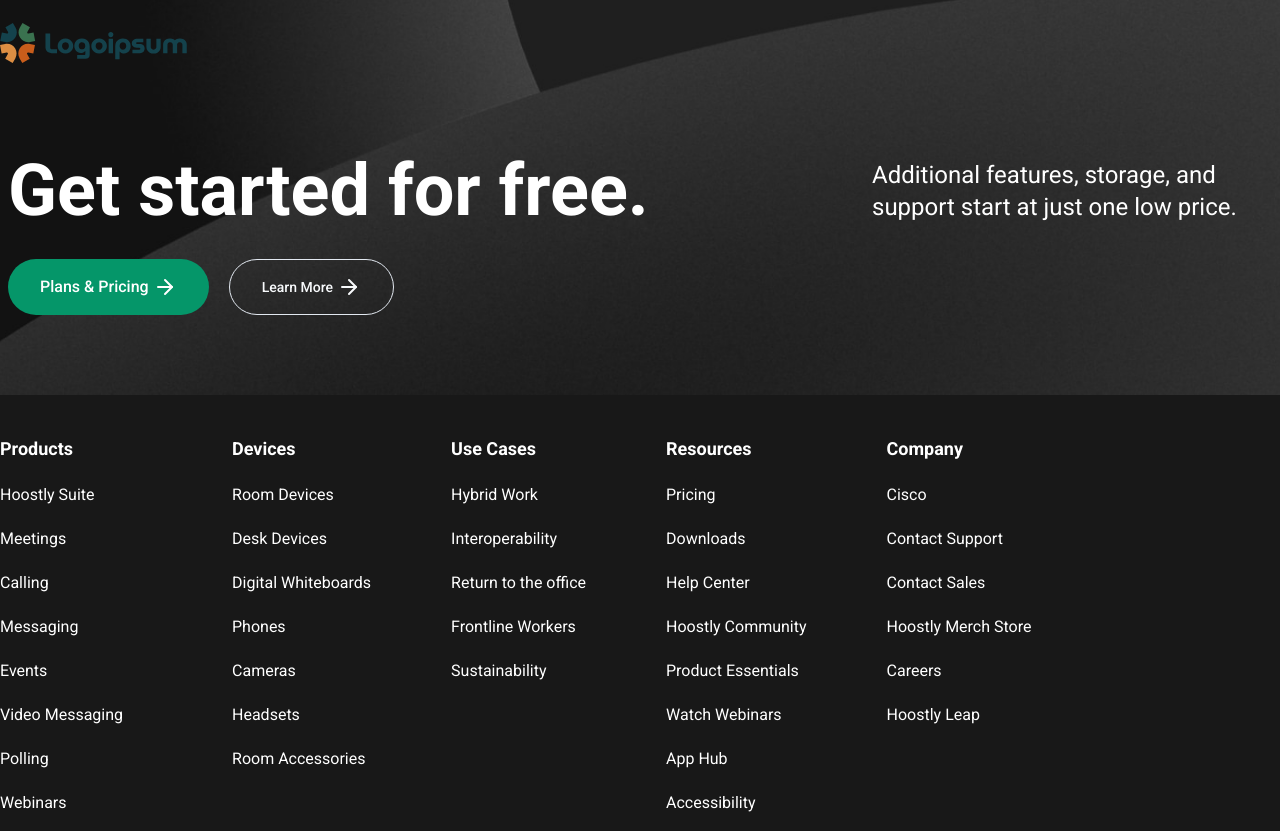
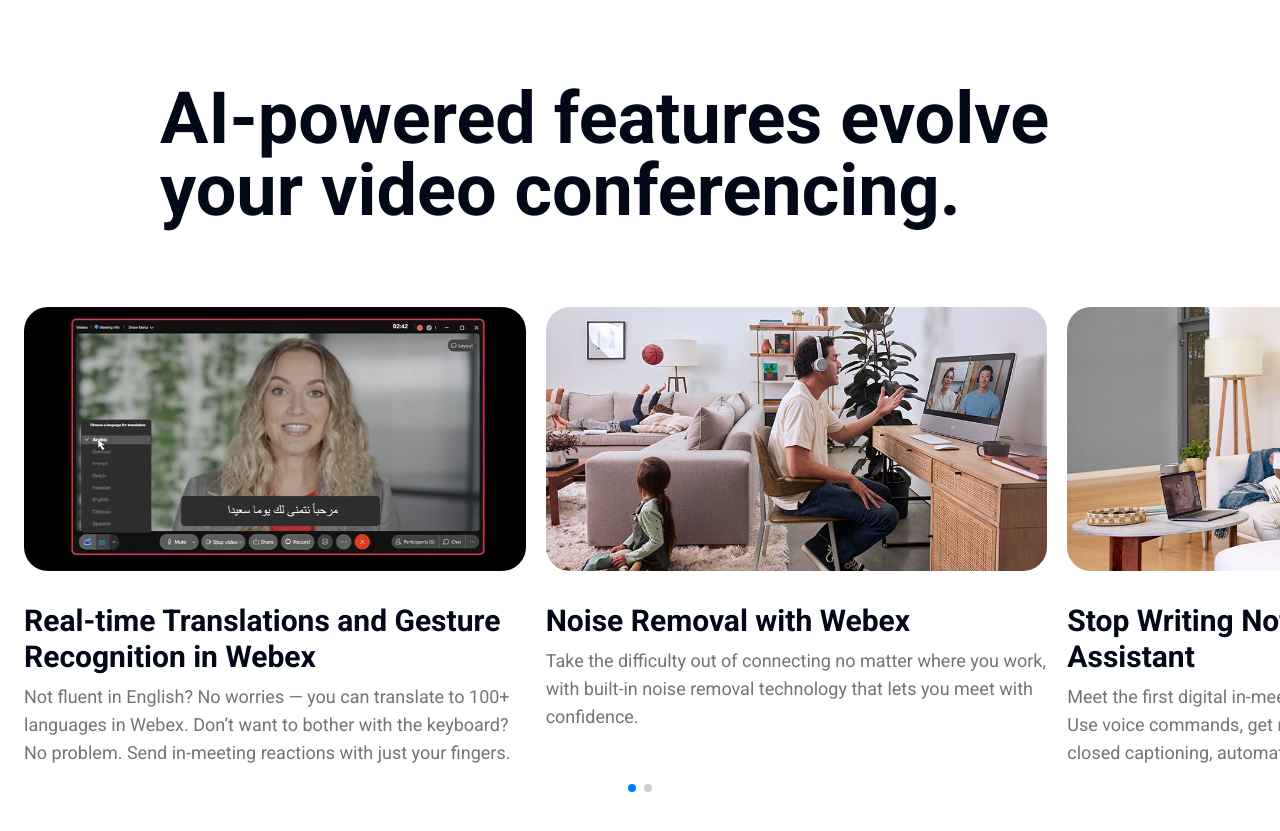
Before and after one commit to aagatsharma/webex, a React (Vite) app: page /meetings in a window 1280 px wide. Shown: the part 8649-9480 px from the top of the page. Built offline with nearby package versions, Linux system fonts and the light colour scheme.

Commit message:
conference carousel meetings page

```diff
--- /dev/null
+++ b/src/components/meetings/MeetingsConferenceCarousel.tsx
@@ -0,0 +1,84 @@
+import image1 from "@/assets/meetings/Real-time-Translations-and-Gesture-Recognition-in-Webex.jpg";
+import image2 from "@/assets/meetings/Noise-Removal-with-Webex.jpg";
+import image3 from "@/assets/meetings/Stop-Writing-Notes-with-Webex-Assistant.jpg";
+
+import { Swiper, SwiperSlide } from "swiper/react";
+import "swiper/css/pagination";
+
+import "swiper/css";
+import "swiper/css/scrollbar";
+
+import { Pagination } from "swiper/modules";
+
+const contactcarousel = [
+  {
+    id: 1,
+    title: "Real-time Translations and Gesture Recognition in Webex",
+    description:
+      "Not fluent in English? No worries — you can translate to 100+ languages in Webex. Don’t want to bother with the keyboard? No problem. Send in-meeting reactions with just your fingers.",
+    image: image1,
+  },
+  {
+    id: 2,
+    title: "Noise Removal with Webex",
+    description:
+      "Take the difficulty out of connecting no matter where you work, with built-in noise removal technology that lets you meet with confidence.",
+    image: image2,
+  },
+  {
+    id: 3,
+    title: "Stop Writing Notes with Webex Assistant",
+    description:
+      "Meet the first digital in-meeting assistant for the enterprise. Use voice commands, get real-time and recorded transcripts, closed captioning, automatic highlights, and notes.",
+    image: image3,
+  },
+];
+
+const MeetingsConferenceCarousel = () => {
+  return (
+    <div className="py-40">
+      <div className="flex flex-col lg:px-40 max-md:p-10 my-7">
+        <h1 className="md:text-7xl text-4xl font-bold">
+          AI-powered features evolve
+        </h1>
+        <h1 className="md:text-7xl text-4xl font-bold">
+          your video conferencing.
+        </h1>
+      </div>
+
+      <Swiper
+        breakpoints={{
+          320: { slidesPerView: 1, centeredSlides: true, spaceBetween: 20 },
+          800: { slidesPerView: 1.2, centeredSlides: false, spaceBetween: 20 },
+          1000: { slidesPerView: 1.6, centeredSlides: false, spaceBetween: 20 },
+          1200: { slidesPerView: 2.4, centeredSlides: false, spaceBetween: 20 },
+          1500: { slidesPerView: 3.1, centeredSlides: true, spaceBetween: 20 },
+        }}
+        pagination
+        grabCursor
+        modules={[Pagination]}
+        className="pb-10 px-6 my-20"
+      >
+        {contactcarousel.map((carousel) => (
+          <SwiperSlide key={carousel.id}>
+            <div className="flex flex-col gap-8 group">
+              <img
+                src={carousel.image}
+                alt={carousel.title}
+                className="rounded-3xl"
+              />
+              <div className="flex flex-col gap-2">
+                <h1 className="text-3xl font-bold">{carousel.title}</h1>
+                <h3 className="text-black opacity-60 group-hover:opacity-100 text-lg">
+                  {carousel.description}
+                </h3>
+              </div>
+            </div>
+          </SwiperSlide>
+        ))}
+      </Swiper>
+    </div>
+  );
+};
+
+export default MeetingsConferenceCarousel;
--- a/src/pages/Meetings.tsx
+++ b/src/pages/Meetings.tsx
@@ -3,6 +3,7 @@
 import MeetingsCollaborateAccordion from "@/components/meetings/MeetingsCollaborateAccordion";
 import MeetingsCollaborateGrid from "@/components/meetings/MeetingsCollaborateGrid";
 import MeetingsCompare from "@/components/meetings/MeetingsCompare";
+import MeetingsConferenceCarousel from "@/components/meetings/MeetingsConferenceCarousel";
 import MeetingsEngageCard from "@/components/meetings/MeetingsEngageCard";
 import MeetingsStarter from "@/components/meetings/MeetingsStarter";
 import MeetingsWorkCarousel from "@/components/meetings/MeetingsWorkCarousel";
@@ -18,6 +19,7 @@
       <MeetingsCollaborateGrid />
       <MeetingReviewsCarousel />
       <MeetingsCompare />
+      <MeetingsConferenceCarousel />
     </div>
   );
 };
```
